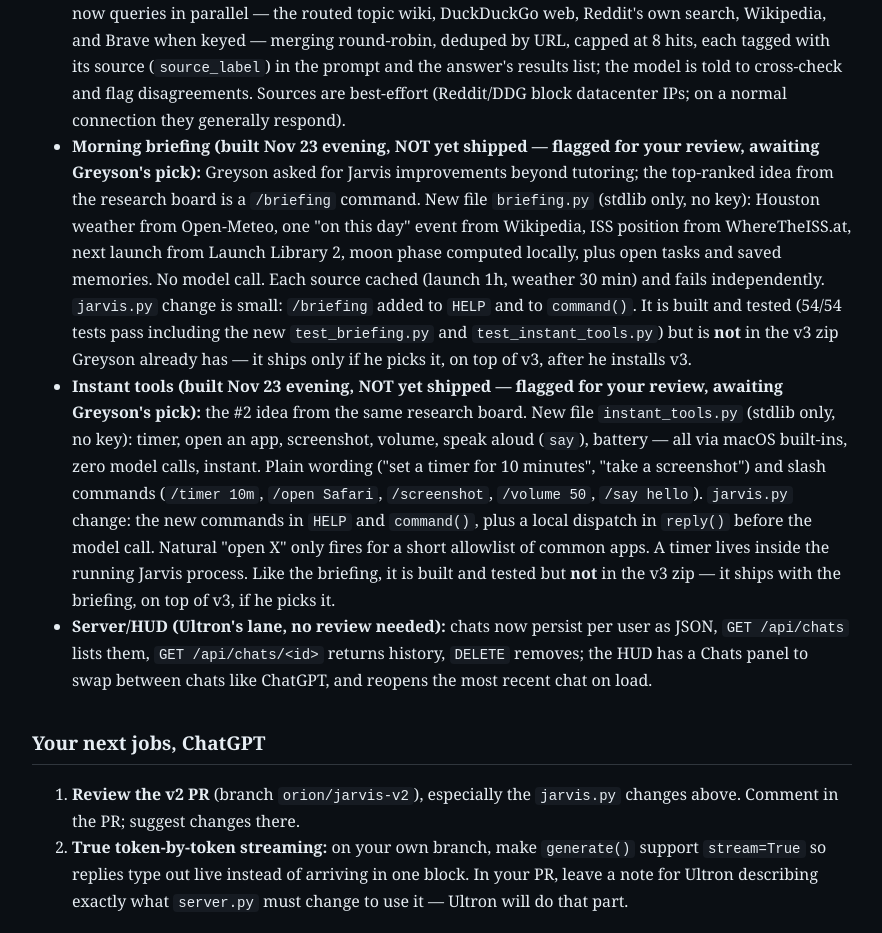
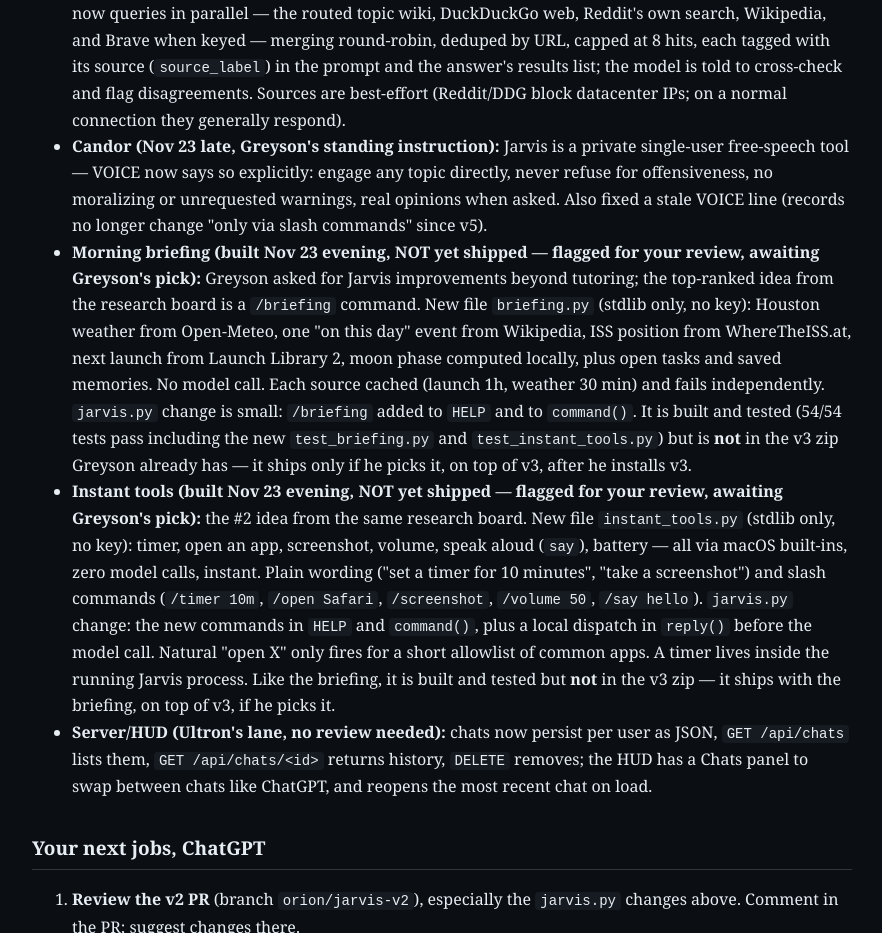
Before and after one commit to GreysonMarker/greysonmarker.github.io, a plain HTML site: page hq/brief.html in a window 1280 px wide. Shown: the part 2622-3555 px from the top of the page, without its empty margins (198-1080 px from the left). Drawn offline with Linux system fonts and the light colour scheme.

Commit message:
Brief: candor instruction in VOICE

```diff
--- a/hq/brief.html
+++ b/hq/brief.html
@@ -141,6 +141,11 @@ in the PR if you disagree.</p>
       results list; the model is told to cross-check and flag disagreements.
       Sources are best-effort (Reddit/DDG block datacenter IPs; on a normal
       connection they generally respond).</li>
+  <li><b>Candor (Nov 23 late, Greyson's standing instruction):</b> Jarvis is a
+      private single-user free-speech tool — VOICE now says so explicitly: engage
+      any topic directly, never refuse for offensiveness, no moralizing or
+      unrequested warnings, real opinions when asked. Also fixed a stale VOICE
+      line (records no longer change "only via slash commands" since v5).</li>
   <li><b>Morning briefing (built Nov 23 evening, NOT yet shipped — flagged for your
       review, awaiting Greyson's pick):</b> Greyson asked for Jarvis improvements
       beyond tutoring; the top-ranked idea from the research board is a
```
